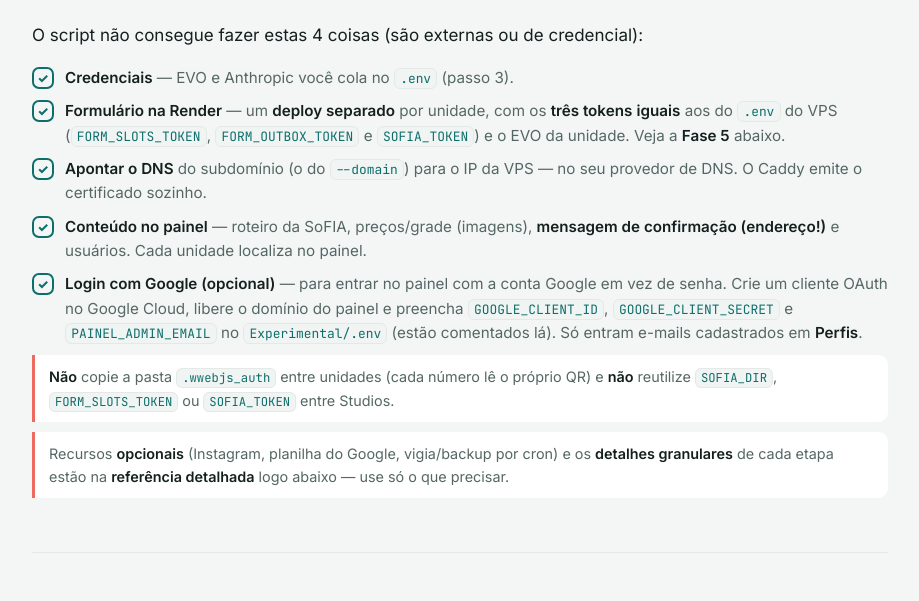
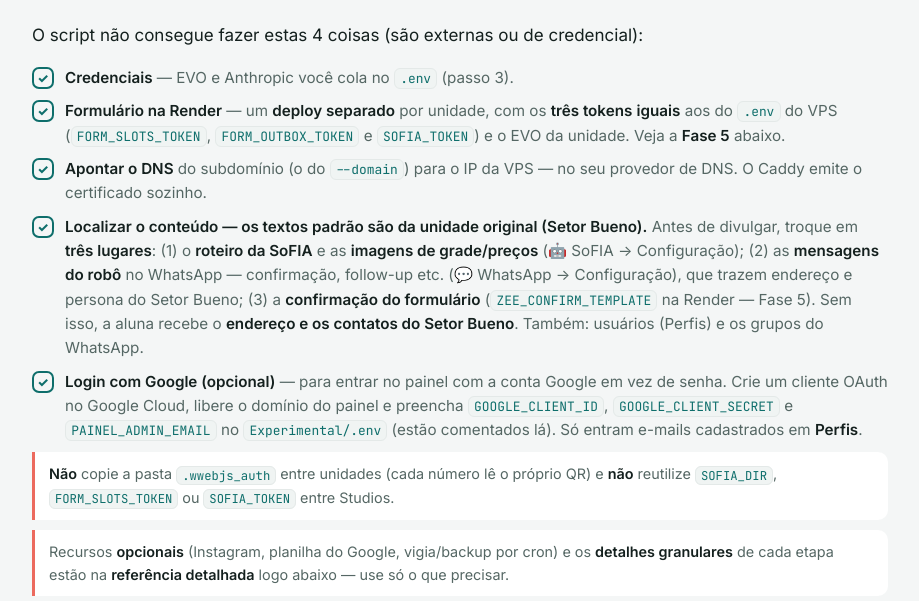
Before and after one commit to rrabadan86/SF-Chat_Experimental-Mensagens, a Flask app: page /implantacao in a window 1280 px wide. Shown: the part 3308-3909 px from the top of the page, without its empty margins (180-1099 px from the left). Run offline with Flask 3, Linux system fonts and the light colour scheme.

Commit message:
Rodada 3: consolida os 3 canais com texto padrão do Setor Bueno
Última varredura achou o terceiro canal: mensagens.js (templates do robô
no WhatsApp — confirmação/follow-up) também trazem persona "Juliana" e
endereço R. C-235, Setor Bueno por padrão; e sofia-midias.default.txt
aponta imagens de grade/preços do tenant do Setor Bueno.

São três canais com conteúdo da unidade original, todos localizáveis:
- roteiro + imagens da SoFIA (painel: SoFIA → Configuração)
- mensagens do robô no WhatsApp (painel: WhatsApp → Configuração)
- confirmação do formulário (ZEE_CONFIRM_TEMPLATE na Render)

- /implantacao: item "Conteúdo no painel" do checklist reescrito para
  enumerar os três lugares explicitamente e o risco (aluna recebe endereço
  do Setor Bueno). Complementa os boxes das Fases 5 e 9.
- Script (--start): lembrete ampliado para os três canais.

Doc espelhado no repo do formulário.

Co-Authored-By: Claude Opus 4.8 <noreply@anthropic.com>
Claude-Session: https://claude.ai/code/session_015TTSt7TGwbyy5y2rhojFLo

```diff
--- a/Experimental/src/agendamento_evo/formulario_web/templates/implantacao.html
+++ b/Experimental/src/agendamento_evo/formulario_web/templates/implantacao.html
@@ -306,7 +306,7 @@ pm2 logs <b>lagosul</b>-sofia  <span class="c"># WhatsApp da SoFIA</span></pre>
       <li><span class="box">✓</span><span><b>Credenciais</b> — EVO e Anthropic você cola no <code>.env</code> (passo 3).</span></li>
       <li><span class="box">✓</span><span><b>Formulário na Render</b> — um <b>deploy separado</b> por unidade, com os <b>três tokens</b> <b>iguais</b> aos do <code>.env</code> do VPS (<code>FORM_SLOTS_TOKEN</code>, <code>FORM_OUTBOX_TOKEN</code> e <code>SOFIA_TOKEN</code>) e o EVO da unidade. Veja a <b>Fase 5</b> abaixo.</span></li>
       <li><span class="box">✓</span><span><b>Apontar o DNS</b> do subdomínio (o do <code>--domain</code>) para o IP da VPS — no seu provedor de DNS. O Caddy emite o certificado sozinho.</span></li>
-      <li><span class="box">✓</span><span><b>Conteúdo no painel</b> — roteiro da SoFIA, preços/grade (imagens), <b>mensagem de confirmação (endereço!)</b> e usuários. Cada unidade localiza no painel.</span></li>
+      <li><span class="box">✓</span><span><b>Localizar o conteúdo — os textos padrão são da unidade original (Setor Bueno).</b> Antes de divulgar, troque em <b>três lugares</b>: (1) o <b>roteiro da SoFIA</b> e as <b>imagens de grade/preços</b> (🤖 SoFIA → Configuração); (2) as <b>mensagens do robô</b> no WhatsApp — confirmação, follow-up etc. (💬 WhatsApp → Configuração), que trazem endereço e persona do Setor Bueno; (3) a <b>confirmação do formulário</b> (<code>ZEE_CONFIRM_TEMPLATE</code> na Render — Fase 5). Sem isso, a aluna recebe o <b>endereço e os contatos do Setor Bueno</b>. Também: usuários (Perfis) e os grupos do WhatsApp.</span></li>
       <li><span class="box">✓</span><span><b>Login com Google (opcional)</b> — para entrar no painel com a conta Google em vez de senha. Crie um cliente OAuth no Google Cloud, libere o domínio do painel e preencha <code>GOOGLE_CLIENT_ID</code>, <code>GOOGLE_CLIENT_SECRET</code> e <code>PAINEL_ADMIN_EMAIL</code> no <code>Experimental/.env</code> (estão comentados lá). Só entram e-mails cadastrados em <b>Perfis</b>.</span></li>
     </ul>
     <div class="tip"><b>Não</b> copie a pasta <code>.wwebjs_auth</code> entre unidades
```
Also changed, not shown: 1 other file.
